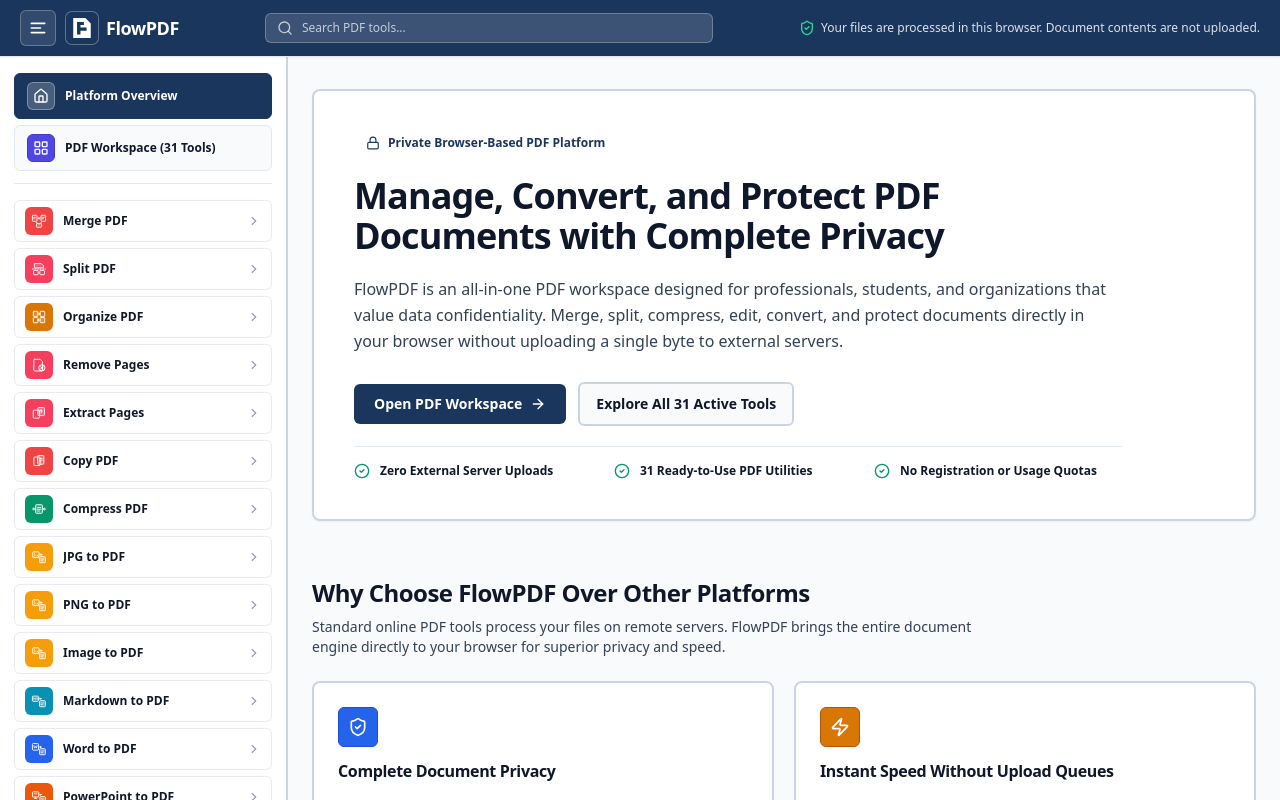
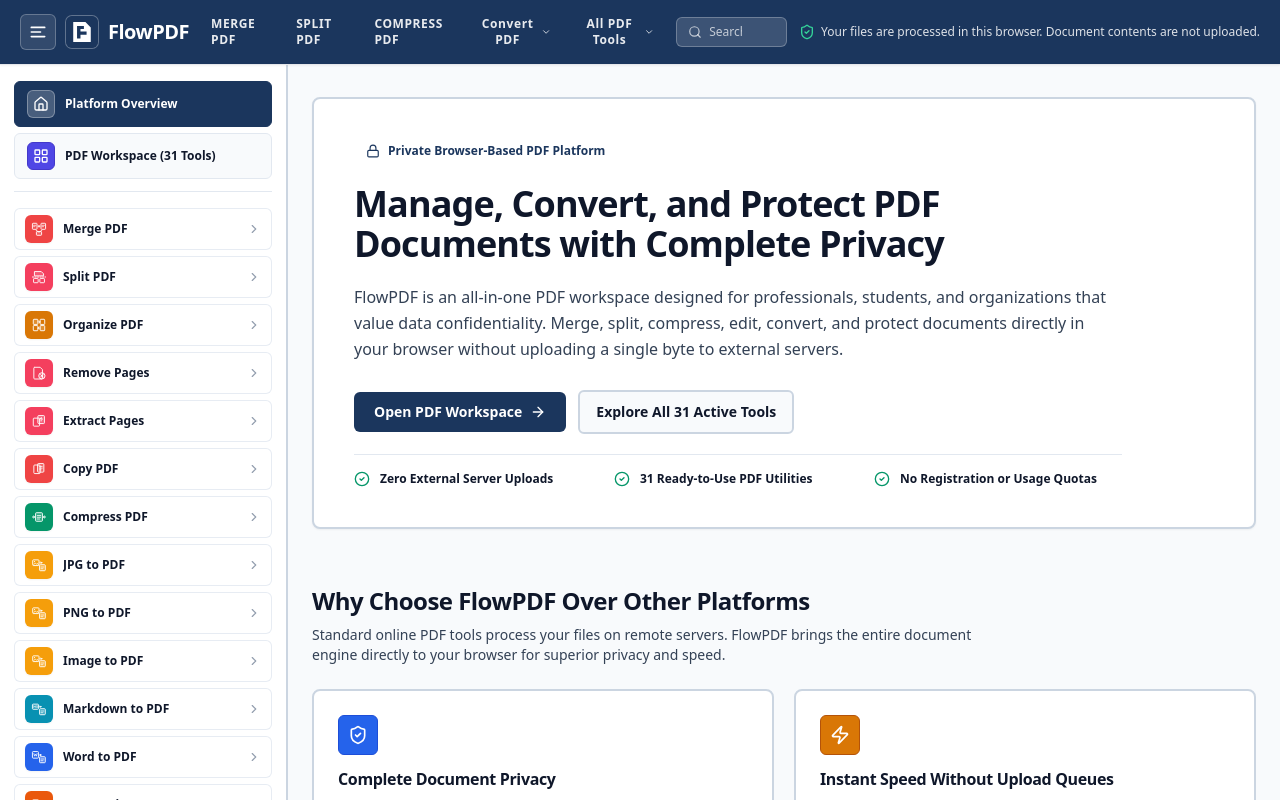
Before and after one commit to davizofficial/FlowPDF, a React (Vite) app: page / in a window 1280 px wide. Shown: the top 800 px of the page. Built offline with nearby package versions, Linux system fonts and the light colour scheme.

Commit message:
feat(header): add iLovePDF style top navigation bar with quick links and dropdowns

```diff
--- a/src/components/layout/AppHeader.tsx
+++ b/src/components/layout/AppHeader.tsx
@@ -1,8 +1,16 @@
-import React from 'react';
-import { Link } from 'react-router-dom';
-import { ShieldCheck, Search, X } from 'lucide-react';
+import React, { useEffect, useRef, useState } from 'react';
+import { Link, useLocation } from 'react-router-dom';
+import {
+  ShieldCheck,
+  Search,
+  X,
+  ChevronDown,
+  Layers,
+  ArrowRight,
+} from 'lucide-react';
 import { en } from '../../i18n/en';
-import { getAvailableTools } from '../../registry/tools';
+import { getAvailableTools, TOOL_CATEGORIES } from '../../registry/tools';
+import { ToolVisualIcon } from '../icons/ToolVisualIcon';
 import type { ToolId } from '../../processing/shared-types';
 
 interface AppHeaderProps {
@@ -20,7 +28,31 @@ export const AppHeader: React.FC<AppHeaderProps> = ({
   isSidebarOpen,
   onToggleSidebar,
 }) => {
+  const [openDropdown, setOpenDropdown] = useState<'convert' | 'all' | null>(null);
+  const dropdownRef = useRef<HTMLDivElement | null>(null);
+  const location = useLocation();
   const availableTools = getAvailableTools();
+
+  // Close dropdown on route change
+  useEffect(() => {
+    setOpenDropdown(null);
+  }, [location.pathname]);
+
+  // Close dropdown on outside click
+  useEffect(() => {
+    const handleOutsideClick = (e: MouseEvent) => {
+      if (
+        dropdownRef.current &&
+        !dropdownRef.current.contains(e.target as Node)
+      ) {
+        setOpenDropdown(null);
+      }
+    };
+    document.addEventListener('mousedown', handleOutsideClick);
+    return () => {
+      document.removeEventListener('mousedown', handleOutsideClick);
+    };
+  }, []);
 
   const filteredTools = searchQuery.trim()
     ? availableTools.filter((tool) => {
@@ -32,10 +64,18 @@ export const AppHeader: React.FC<AppHeaderProps> = ({
       })
     : [];
 
+  const convertToPdfTools = availableTools.filter((t) =>
+    ['word-to-pdf', 'excel-to-pdf', 'powerpoint-to-pdf', 'jpg-to-pdf', 'png-to-pdf', 'html-to-pdf', 'markdown-to-pdf'].includes(t.id)
+  );
+
+  const convertFromPdfTools = availableTools.filter((t) =>
+    ['pdf-to-word', 'pdf-to-excel', 'pdf-to-powerpoint', 'pdf-to-jpg', 'pdf-to-png', 'pdf-to-text', 'pdf-to-markdown'].includes(t.id)
+  );
+
   return (
     <header className="sticky top-0 z-30 w-full border-b border-primary-hover/80 bg-primary text-white shadow-sm">
-      <div className="flex w-full flex-wrap items-center justify-between gap-2.5 px-3 py-2.5 sm:h-14 sm:flex-nowrap sm:gap-4 sm:px-5 sm:py-0">
-        {/* Left Section: 3-Line Sidebar Toggle Button + Brand Logo */}
+      <div className="mx-auto flex w-full max-w-7xl items-center justify-between gap-3 px-3 py-2 sm:h-16 sm:px-5 sm:py-0">
+        {/* Left Section: 3-Line Sidebar Toggle + Brand Logo */}
         <div className="flex items-center gap-2.5 shrink-0">
           <button
             type="button"
@@ -78,7 +118,7 @@ export const AppHeader: React.FC<AppHeaderProps> = ({
 
           <Link
             to="/"
-            className="flex items-center gap-2 text-white focus-visible:rounded-control"
+            className="flex items-center gap-2.5 text-white focus-visible:rounded-control"
           >
             <img
               src="/icons/flowpdf-app-icon.svg"
@@ -86,22 +126,188 @@ export const AppHeader: React.FC<AppHeaderProps> = ({
               aria-hidden="true"
               className="h-8 w-8 shrink-0 rounded-control ring-1 ring-white/30"
             />
-            <span className="font-display text-base sm:text-lg font-bold tracking-tight text-white">
+            <span className="font-display text-lg sm:text-xl font-black tracking-tight text-white">
               {en.brand.name}
             </span>
           </Link>
         </div>
 
-        {/* Center/Right Search Input */}
+        {/* Center Section: iLovePDF Style Top Navigation Links */}
+        <nav
+          ref={dropdownRef}
+          aria-label="Main Navigation"
+          className="hidden lg:flex items-center gap-1 xl:gap-2 text-xs font-bold uppercase tracking-wider text-white/90"
+        >
+          <Link
+            to="/tools/merge-pdf"
+            className="smooth-interactive rounded-control px-2.5 py-1.5 hover:bg-white/15 hover:text-white"
+          >
+            Merge PDF
+          </Link>
+
+          <Link
+            to="/tools/split-pdf"
+            className="smooth-interactive rounded-control px-2.5 py-1.5 hover:bg-white/15 hover:text-white"
+          >
+            Split PDF
+          </Link>
+
+          <Link
+            to="/tools/compress-pdf"
+            className="smooth-interactive rounded-control px-2.5 py-1.5 hover:bg-white/15 hover:text-white"
+          >
+            Compress PDF
+          </Link>
+
+          {/* Convert PDF Dropdown */}
+          <div className="relative">
+            <button
+              type="button"
+              onClick={() =>
+                setOpenDropdown((prev) => (prev === 'convert' ? null : 'convert'))
+              }
+              aria-expanded={openDropdown === 'convert'}
+              className={`smooth-interactive inline-flex items-center gap-1 rounded-control px-2.5 py-1.5 hover:bg-white/15 hover:text-white ${
+                openDropdown === 'convert' ? 'bg-white/20 text-white' : ''
+              }`}
+            >
+              <span>Convert PDF</span>
+              <ChevronDown
+                className={`h-3.5 w-3.5 transition-transform duration-200 ${
+                  openDropdown === 'convert' ? 'rotate-180' : ''
+                }`}
+                aria-hidden="true"
+              />
+            </button>
+
+            {openDropdown === 'convert' && (
+              <div className="absolute left-1/2 -translate-x-1/2 top-full mt-2 w-[480px] rounded-dialog border border-slate-200 bg-surface p-4 text-ink shadow-2xl z-50 animate-fade-in">
+                <div className="grid grid-cols-2 gap-4">
+                  {/* Convert to PDF */}
+                  <div className="space-y-2 border-r border-slate-100 pr-3">
+                    <p className="text-[11px] font-extrabold uppercase tracking-wider text-slate-400">
+                      Convert to PDF
+                    </p>
+                    <div className="space-y-1">
+                      {convertToPdfTools.map((tool) => (
+                        <Link
+                          key={tool.id}
+                          to={tool.route}
+                          className="flex items-center gap-2 rounded-control p-1.5 text-xs font-semibold text-slate-800 hover:bg-slate-100 hover:text-primary"
+                        >
+                          <ToolVisualIcon toolId={tool.id} size="sm" />
+                          <span>{tool.name}</span>
+                        </Link>
+                      ))}
+                    </div>
+                  </div>
+
+                  {/* Convert from PDF */}
+                  <div className="space-y-2">
+                    <p className="text-[11px] font-extrabold uppercase tracking-wider text-slate-400">
+                      Convert from PDF
+                    </p>
+                    <div className="space-y-1">
+                      {convertFromPdfTools.map((tool) => (
+                        <Link
+                          key={tool.id}
+                          to={tool.route}
+                          className="flex items-center gap-2 rounded-control p-1.5 text-xs font-semibold text-slate-800 hover:bg-slate-100 hover:text-primary"
+                        >
+                          <ToolVisualIcon toolId={tool.id} size="sm" />
+                          <span>{tool.name}</span>
+                        </Link>
+                      ))}
+                    </div>
+                  </div>
+                </div>
+              </div>
+            )}
+          </div>
+
+          {/* All PDF Tools Mega Menu Dropdown */}
+          <div className="relative">
+            <button
+              type="button"
+              onClick={() =>
+                setOpenDropdown((prev) => (prev === 'all' ? null : 'all'))
+              }
+              aria-expanded={openDropdown === 'all'}
+              className={`smooth-interactive inline-flex items-center gap-1 rounded-control px-2.5 py-1.5 hover:bg-white/15 hover:text-white ${
+                openDropdown === 'all' ? 'bg-white/20 text-white' : ''
+              }`}
+            >
+              <span>All PDF Tools</span>
+              <ChevronDown
+                className={`h-3.5 w-3.5 transition-transform duration-200 ${
+                  openDropdown === 'all' ? 'rotate-180' : ''
+                }`}
+                aria-hidden="true"
+              />
+            </button>
+
+            {openDropdown === 'all' && (
+              <div className="absolute right-0 top-full mt-2 w-[720px] max-h-[80vh] overflow-y-auto rounded-dialog border border-slate-200 bg-surface p-5 text-ink shadow-2xl z-50 animate-fade-in">
+                <div className="flex items-center justify-between border-b border-slate-100 pb-3 mb-4">
+                  <div className="flex items-center gap-2">
+                    <Layers className="h-4 w-4 text-primary" aria-hidden="true" />
+                    <span className="font-display text-sm font-bold text-ink">
+                      All PDF Tools Directory ({availableTools.length} Utilities)
+                    </span>
+                  </div>
+                  <Link
+                    to="/tools"
+                    onClick={() => setOpenDropdown(null)}
+                    className="inline-flex items-center gap-1 text-xs font-bold text-primary hover:underline"
+                  >
+                    <span>View All Tools</span>
+                    <ArrowRight className="h-3 w-3" aria-hidden="true" />
+                  </Link>
+                </div>
+
+                <div className="grid grid-cols-3 gap-5">
+                  {TOOL_CATEGORIES.slice(0, 6).map((cat) => {
+                    const catTools = availableTools.filter(
+                      (t) => t.category === cat.id
+                    );
+                    if (catTools.length === 0) return null;
+                    return (
+                      <div key={cat.id} className="space-y-1.5">
+                        <p className="text-[11px] font-extrabold uppercase tracking-wider text-slate-400">
+                          {cat.label}
+                        </p>
+                        <div className="space-y-1">
+                          {catTools.map((tool) => (
+                            <Link
+                              key={tool.id}
+                              to={tool.route}
+                              className="flex items-center gap-2 rounded-control p-1 text-xs font-medium text-slate-700 hover:bg-slate-100 hover:text-primary"
+                            >
+                              <ToolVisualIcon toolId={tool.id} size="sm" />
+                              <span className="truncate">{tool.name}</span>
+                            </Link>
+                          ))}
+                        </div>
+                      </div>
+                    );
+                  })}
+                </div>
+              </div>
+            )}
+          </div>
+        </nav>
+
+        {/* Right Section: Search Input & Privacy Badge */}
+        <div className="flex items-center gap-3">
           <div
             role="search"
-          className="relative w-full sm:max-w-xs md:max-w-sm lg:max-w-md sm:flex-1"
+            className="relative w-full max-w-[200px] sm:max-w-xs"
           >
             <label htmlFor="global-tool-search" className="sr-only">
               Search PDF tools
             </label>
             <Search
-            className="pointer-events-none absolute left-3 top-1/2 h-4 w-4 -translate-y-1/2 text-white/70"
+              className="pointer-events-none absolute left-3 top-1/2 h-3.5 w-3.5 -translate-y-1/2 text-white/70"
               aria-hidden="true"
             />
             <input
@@ -110,7 +316,7 @@ export const AppHeader: React.FC<AppHeaderProps> = ({
               value={searchQuery}
               onChange={(e) => onSearchChange(e.target.value)}
               placeholder="Search PDF tools..."
-            className="w-full rounded-control border border-white/25 bg-white/15 py-1.5 pl-9 pr-8 text-xs text-white placeholder:text-white/70 focus:border-white focus:bg-white focus:text-ink focus:placeholder:text-slate-400 focus:outline-none"
+              className="w-full rounded-control border border-white/25 bg-white/15 py-1.5 pl-8 pr-8 text-xs text-white placeholder:text-white/70 focus:border-white focus:bg-white focus:text-ink focus:placeholder:text-slate-400 focus:outline-none transition-colors"
             />
             {searchQuery && (
               <button
@@ -149,15 +355,15 @@ export const AppHeader: React.FC<AppHeaderProps> = ({
             )}
           </div>
 
-        {/* Right Section on Desktop: Privacy Notice */}
           <div
-          className="hidden items-center gap-1.5 text-xs text-white/85 lg:inline-flex shrink-0 font-medium"
+            className="hidden items-center gap-1.5 text-xs text-white/85 xl:inline-flex shrink-0 font-medium"
             role="note"
           >
             <ShieldCheck className="h-4 w-4 text-emerald-400 shrink-0" aria-hidden="true" />
             <span>{en.brand.privacyStatement}</span>
           </div>
         </div>
+      </div>
     </header>
   );
 };
```
Lines whose indentation alone changed are shown as unchanged.
